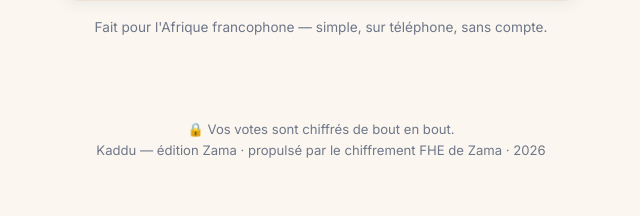
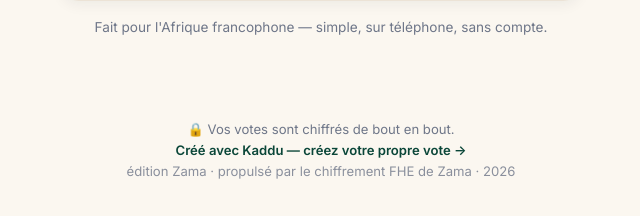
Before and after one commit to elhadjipapealaminesarr-creator/kaddu-zama, a Flask app: page / in a window 1280 px wide. Shown: the part 1166-1382 px from the top of the page, without its empty margins (319-959 px from the left). Before the commit the page ends 1324 px from the top, so only its background shows below. Run offline with Flask 3, Linux system fonts and the light colour scheme.

Commit message:
Add files via upload

```diff
--- a/templates/base.html
+++ b/templates/base.html
@@ -162,7 +162,8 @@
 </main>
 <footer>
   <span class="lock">&#128274;</span> Vos votes sont chiffrés de bout en bout.<br>
-  Kaddu — édition Zama · propulsé par le chiffrement FHE de Zama · {{ ANNEE }}
+  <a href="{{ url_for('creer') }}" style="color:var(--primary-d);font-weight:600">Créé avec Kaddu — créez votre propre vote &#8594;</a><br>
+  <span style="opacity:.8">édition Zama · propulsé par le chiffrement FHE de Zama · {{ ANNEE }}</span>
 </footer>
 {% block scripts %}{% endblock %}
 <script>
--- a/templates/partage.html
+++ b/templates/partage.html
@@ -13,6 +13,9 @@
     <input type="text" id="voteurl" value="{{ vote_url }}" readonly>
     <button type="button" onclick="cp('voteurl',this)">Copier</button>
   </div>
+  <a href="https://wa.me/?text={{ ('Participez au vote « ' ~ poll['title'] ~ ' » sur Kaddu — un vote 100% secret : ' ~ vote_url) | urlencode }}"
+     target="_blank" rel="noopener" class="btn" style="background:#25D366;color:#0b3d25;margin-top:8px">
+     &#128241;&nbsp; Partager sur WhatsApp</a>
 </div>
 
 {% if admin_url %}
```
